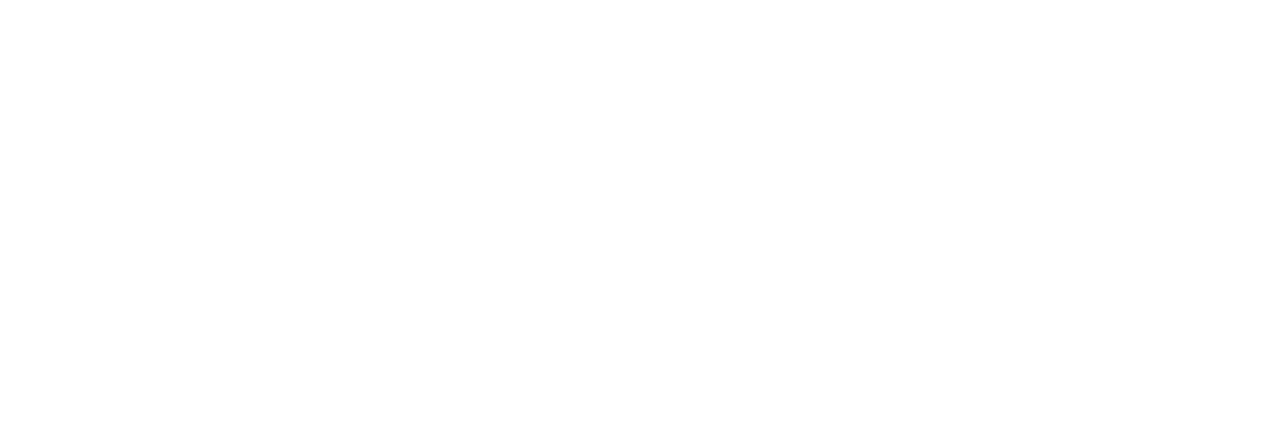
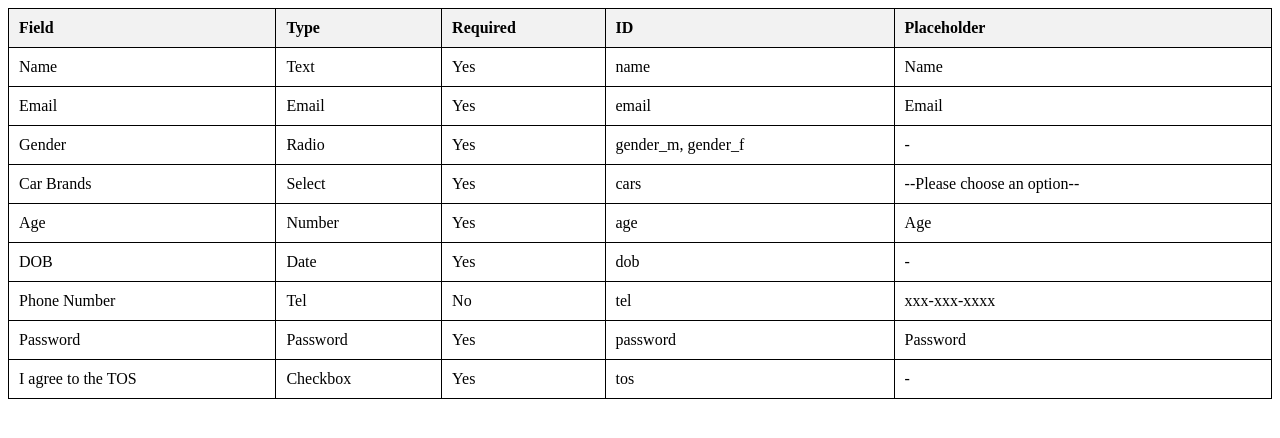
Before and after one commit to acciojob/signup-form-car-Karankk85, a website: page main.html in a window 1280 px wide. Drawn offline with Linux system fonts and the light colour scheme.

Commit message:
created a submission

```diff
--- a/main.html
+++ b/main.html
@@ -8,6 +8,78 @@
 
 <body>
 	<!-- the entire body must be written by student -->
+	<table>
+        <tr>
+            <th>Field</th>
+            <th>Type</th>
+            <th>Required</th>
+            <th>ID</th>
+            <th>Placeholder</th>
+        </tr>
+        <tr>
+            <td>Name</td>
+            <td>Text</td>
+            <td>Yes</td>
+            <td>name</td>
+            <td>Name</td>
+        </tr>
+        <tr>
+            <td>Email</td>
+            <td>Email</td>
+            <td>Yes</td>
+            <td>email</td>
+            <td>Email</td>
+        </tr>
+        <tr>
+            <td>Gender</td>
+            <td>Radio</td>
+            <td>Yes</td>
+            <td>gender_m, gender_f</td>
+            <td>-</td>
+        </tr>
+        <tr>
+            <td>Car Brands</td>
+            <td>Select</td>
+            <td>Yes</td>
+            <td>cars</td>
+            <td>--Please choose an option--</td>
+        </tr>
+        <tr>
+            <td>Age</td>
+            <td>Number</td>
+            <td>Yes</td>
+            <td>age</td>
+            <td>Age</td>
+        </tr>
+        <tr>
+            <td>DOB</td>
+            <td>Date</td>
+            <td>Yes</td>
+            <td>dob</td>
+            <td>-</td>
+        </tr>
+        <tr>
+            <td>Phone Number</td>
+            <td>Tel</td>
+            <td>No</td>
+            <td>tel</td>
+            <td>xxx-xxx-xxxx</td>
+        </tr>
+        <tr>
+            <td>Password</td>
+            <td>Password</td>
+            <td>Yes</td>
+            <td>password</td>
+            <td>Password</td>
+        </tr>
+        <tr>
+            <td>I agree to the TOS</td>
+            <td>Checkbox</td>
+            <td>Yes</td>
+            <td>tos</td>
+            <td>-</td>
+        </tr>
+    </table>
     <script type="text/javascript" src="./script.js">
 </script>
 
--- a/styles.css
+++ b/styles.css
@@ -1,2 +1,20 @@
 
 /* Your CSS Code here. */
+table {
+    width: 100%;
+    border-collapse: collapse;
+
+
+}
+
+th, td {
+    border: 1px solid black;
+    padding: 10px;
+    text-align: left;
+
+}
+
+th {
+    background-color: #f2f2f2;
+
+}
```
